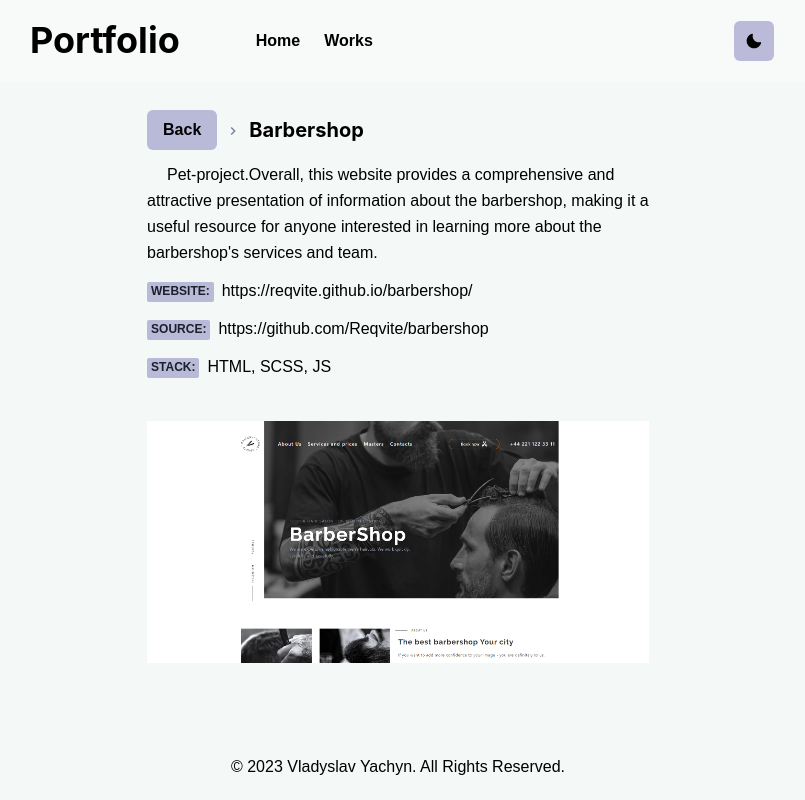
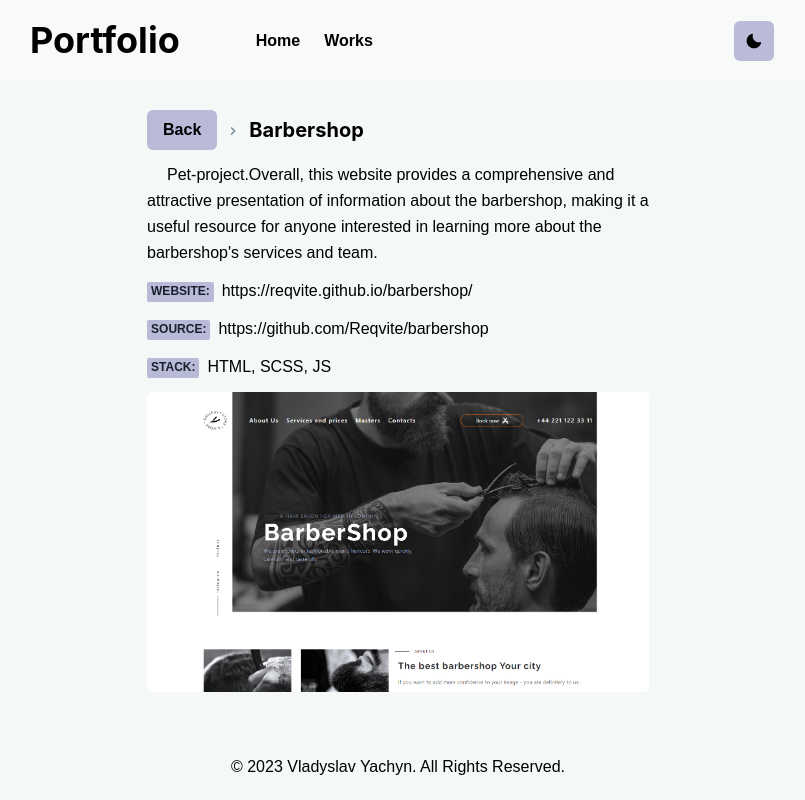
Before and after one commit to Reqvite/portfolio-page, a Next.js app: page /works/barbershop in a window 1280 px wide. Shown: the whole page, without its empty margins (242-1047 px from the left). Built offline with nearby package versions, Linux system fonts and the light colour scheme.

Commit message:
Update WorkInfo.tsx

```diff
--- a/components/Work/WorkInfo.tsx
+++ b/components/Work/WorkInfo.tsx
@@ -91,7 +91,7 @@ const WorkInfo: FC<WorkI> = ({
           width="500"
           height="300"
           placeholder="blur"
-          objectFit="contain"
+          objectFit="cover"
           cursor="pointer"
           onClick={() => window.open(image.src, "_blank")}
         />
```
